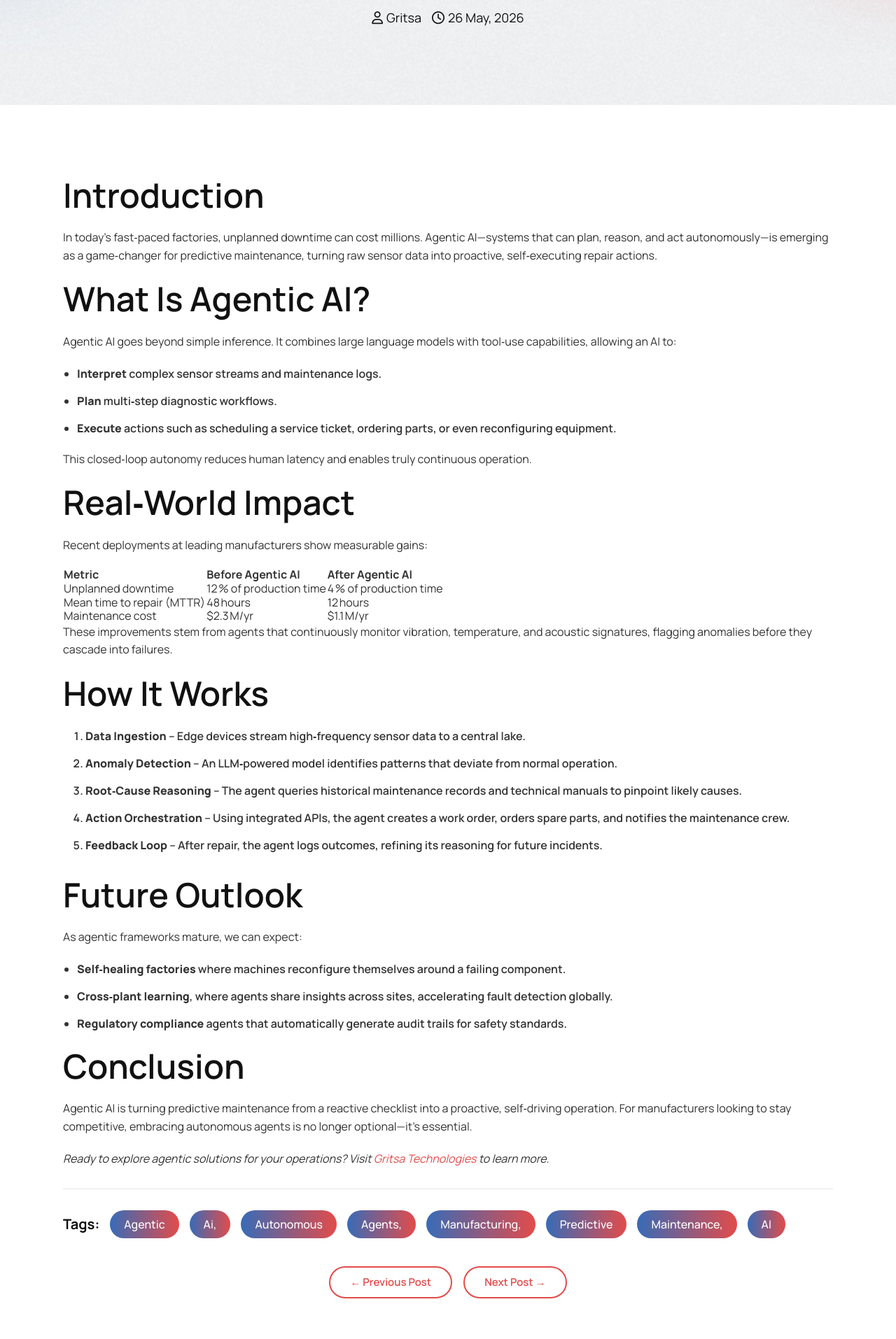
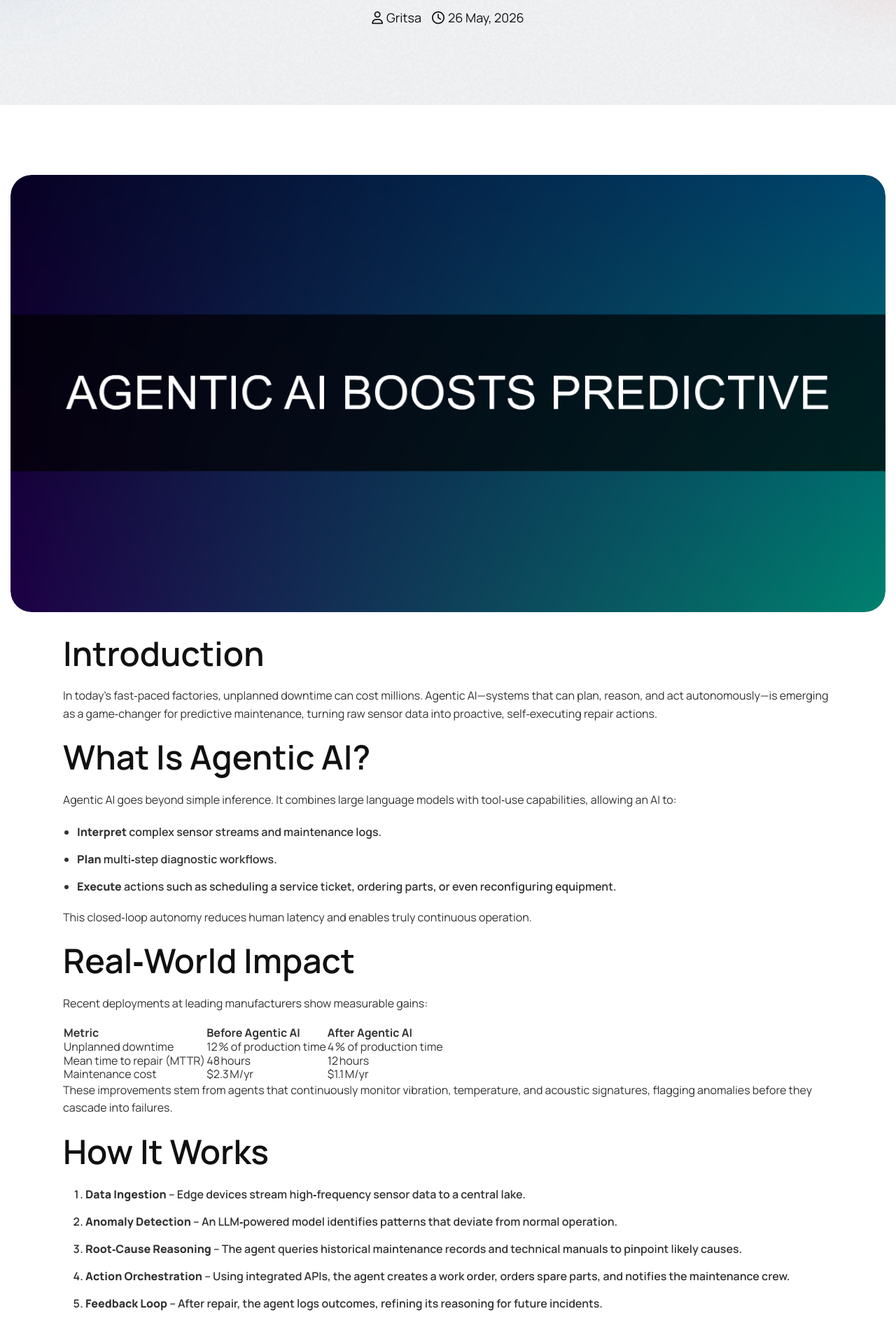
Before and after one commit to gritsa/www-gritsa.github.io, a Jekyll site: the page built from _posts/2026-05-26-agentic-ai-boosts-predictive-maintenance-in-manufacturing.md, in a window 1280 px wide. Shown: the part 480-2394 px from the top of the page at 70% size. Built offline with Jekyll 4.4.1, drawn with Linux system fonts in a browser that asks for light colours.

Commit message:
fix: add featured_image to predictive maintenance post

```diff
--- a/_posts/2026-05-26-agentic-ai-boosts-predictive-maintenance-in-manufacturing.md
+++ b/_posts/2026-05-26-agentic-ai-boosts-predictive-maintenance-in-manufacturing.md
@@ -8,6 +8,7 @@ tags: "agentic ai, autonomous agents, manufacturing, predictive maintenance, AI"
 excerpt: "Discover how autonomous AI agents are revolutionizing predictive maintenance, cutting downtime and boosting efficiency in modern factories."
 description: "Explore the impact of agentic AI on predictive maintenance in manufacturing, with real-world examples and future trends."
 keywords: "agentic AI, predictive maintenance, manufacturing, autonomous agents, AI-driven operations"
+featured_image: "/assets/img/posts/2026-05-26-agentic-ai-boosts-predictive-maintenance-in-manufacturing.png"
 ---
 
 ## Introduction
```
